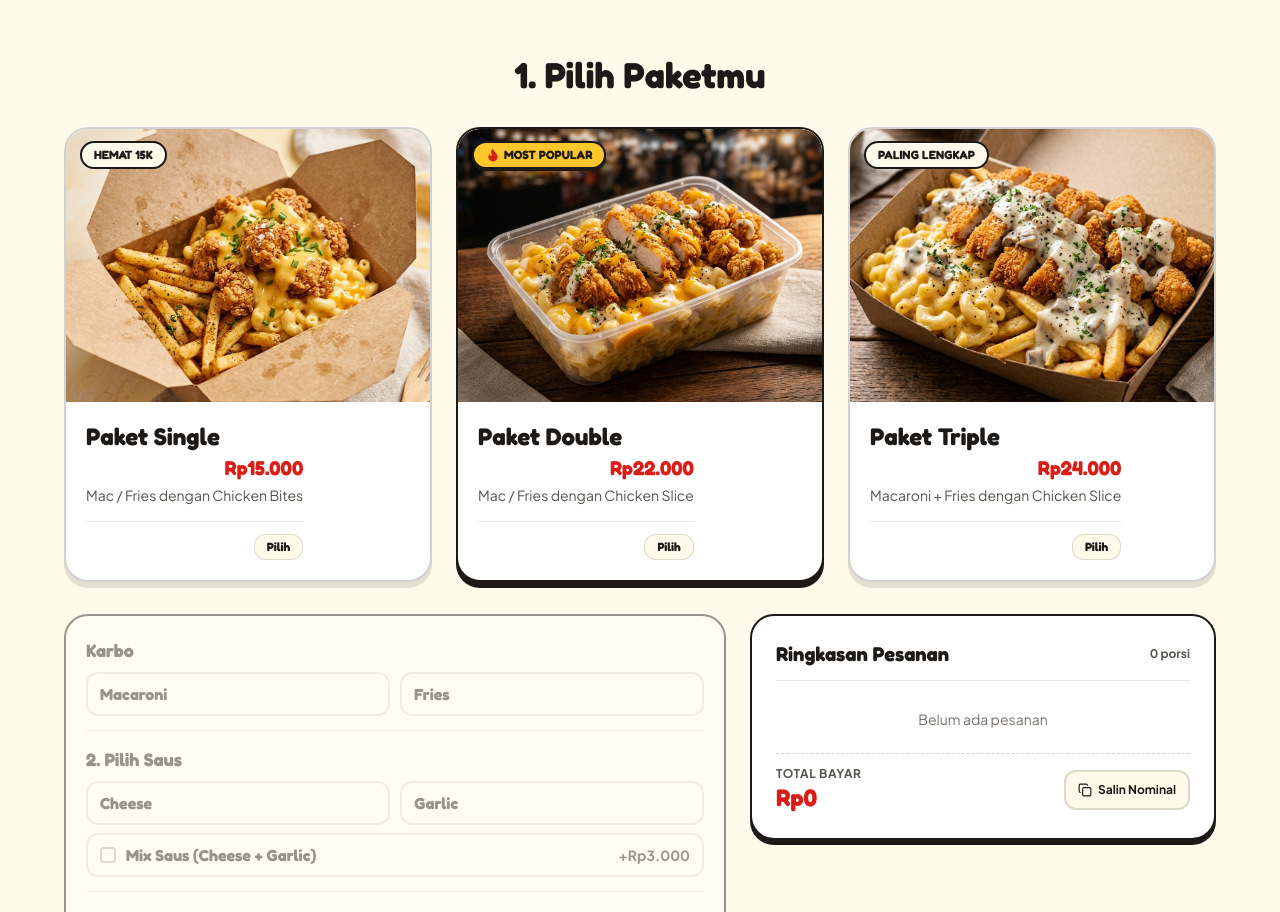
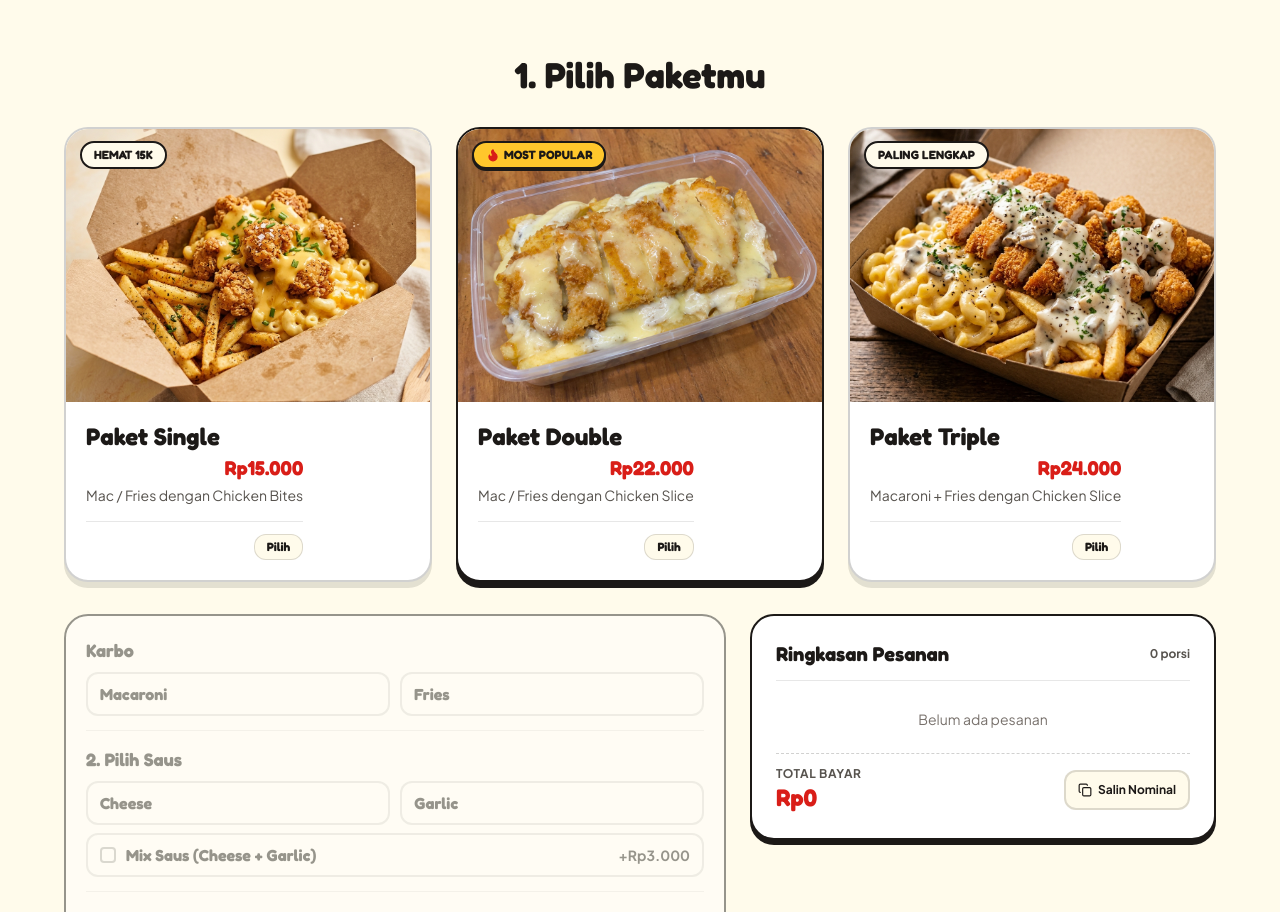
Before and after one commit to Zfanz12/perchick-order, a Next.js app: page / in a window 1280 px wide. Shown: the part 943-1855 px from the top of the page. Built offline with nearby package versions, Linux system fonts and the light colour scheme.

Commit message:
feat: add 4s cross-fade photo carousel on Paket Double card

```diff
--- a/components/DirectOrderForm.tsx
+++ b/components/DirectOrderForm.tsx
@@ -1,6 +1,6 @@
 'use client';
 
-import { useRef, useState } from 'react';
+import { useEffect, useRef, useState } from 'react';
 import Image from 'next/image';
 import { motion } from 'framer-motion';
 import {
@@ -173,6 +173,14 @@ export function DirectOrderForm() {
   const [fieldErrors, setFieldErrors] = useState<FieldErrors>({});
   const [submitError, setSubmitError] = useState<string | null>(null);
   const [isSubmitting, setIsSubmitting] = useState(false);
+  const [photoTick, setPhotoTick] = useState(0);
+
+  useEffect(() => {
+    const timer = window.setInterval(() => {
+      setPhotoTick((prev) => prev + 1);
+    }, 4000);
+    return () => window.clearInterval(timer);
+  }, []);
 
   const selectedPackage = draftPackageId ? getPackageById(draftPackageId) : null;
   const isTriple = draftPackageId === 'TRIPLE';
@@ -404,6 +412,24 @@ export function DirectOrderForm() {
                 </div>
 
                 <div className="relative aspect-[4/3] w-full overflow-hidden bg-[#FFFBEB]">
+                  {pkg.images && pkg.images.length > 1 ? (
+                    pkg.images.map((src, imgIdx) => {
+                      const isCurrent =
+                        photoTick % pkg.images!.length === imgIdx;
+                      return (
+                        <Image
+                          key={src}
+                          src={src}
+                          alt={`${pkg.name} ${imgIdx + 1}`}
+                          fill
+                          sizes="(max-width: 768px) 80vw, 33vw"
+                          className={`object-cover transition-opacity duration-700 ease-in-out ${
+                            isCurrent ? 'opacity-100' : 'opacity-0'
+                          }`}
+                        />
+                      );
+                    })
+                  ) : (
                     <Image
                       src={pkg.image}
                       alt={pkg.name}
@@ -411,6 +437,7 @@ export function DirectOrderForm() {
                       sizes="(max-width: 768px) 80vw, 33vw"
                       className="object-cover"
                     />
+                  )}
                 </div>
 
                 <div className="flex flex-1 flex-col justify-between p-4 sm:p-5">
--- a/constants/menu.ts
+++ b/constants/menu.ts
@@ -48,6 +48,7 @@ export const MENU_PACKAGES: MenuPackage[] = [
     description: 'Mac / Fries dengan Chicken Slice',
     basePrice: 22000,
     image: '/images/menu-double.jpg',
+    images: ['/images/menu-double.jpg', '/images/menu-double-2.jpg'],
     isPopular: true,
     highlightTag: 'MOST POPULAR',
     requiresSideChoice: true,
--- a/types/order.ts
+++ b/types/order.ts
@@ -15,6 +15,7 @@ export interface MenuPackage {
   description: string;
   basePrice: number;
   image: string;
+  images?: string[];
   isPopular?: boolean;
   highlightTag?: string;
   requiresSideChoice: boolean;
```
Also changed, not shown: public/images/menu-double-2.jpg (added), public/images/menu-double.jpg. Lines whose indentation alone changed are shown as unchanged.
